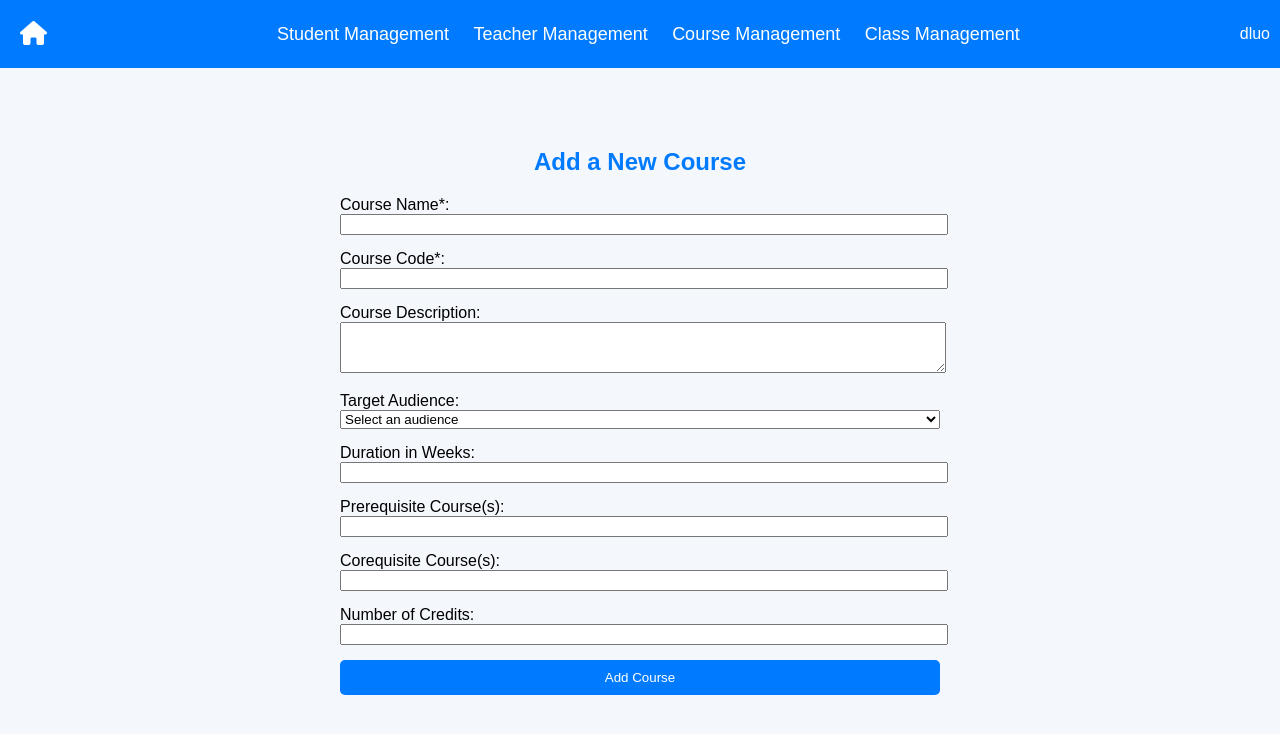
After one commit to yvanyin1/edusys, a Flask app: page /create-course-profile in a window 1280 px wide. The commit adds this page. Shown: the top 734 px of the page. Run offline with Flask 3, Linux system fonts and the light colour scheme.

Commit message:
Added frontend and backend to course profile creation form

```diff
--- a/app/app.py
+++ b/app/app.py
@@ -1,4 +1,4 @@
-from flask import Flask, render_template
+from flask import Flask, render_template, request
 import os
 
 app = Flask(__name__, template_folder=os.path.join(os.getcwd(), 'templates'))
@@ -13,5 +13,10 @@ def course_management():
     return render_template("index.html", username="dluo")
 
 
+@app.route('/create-course-profile')
+def create_course_profile():
+    return render_template("create_course_profile_form.html", username="dluo")
+
+
 if __name__ == '__main__':
     app.run(debug=True)
--- /dev/null
+++ b/templates/create_course_profile_form.html
@@ -0,0 +1,51 @@
+{% extends "base.html" %}
+{% block title %}Create Course Profile{% endblock %}
+
+{% block content %}
+<div style="max-width: 600px; margin: 40px auto; padding: 20px;">
+    <h2 style="text-align: center; color: #007BFF;">Add a New Course</h2>
+
+    <form action="#" method="post" style="display: flex; flex-direction: column; gap: 15px;">
+
+        <label>Course Name*:
+            <input type="text" name="course_name" required style="width: 100%;">
+        </label>
+
+        <label>Course Code*:
+            <input type="text" name="course_code" required style="width: 100%;">
+        </label>
+
+        <label>Course Description:
+            <textarea name="course_desc" rows="3" style="width: 100%;"></textarea>
+        </label>
+
+        <label>Target Audience:
+            <select name="target_audience" style="width: 100%;">
+                <option value="" disabled selected>Select an audience</option>
+                <option value="Youth">Youth</option>
+                <option value="Adult">Adult</option>
+            </select>
+        </label>
+
+        <label>Duration in Weeks:
+            <input type="number" name="duration_weeks" style="width: 100%;">
+        </label>
+
+        <label>Prerequisite Course(s):
+            <input type="text" name="prerequisites" style="width: 100%;">
+        </label>
+
+        <label>Corequisite Course(s):
+            <input type="text" name="corequisites" style="width: 100%;">
+        </label>
+
+        <label>Number of Credits:
+            <input type="number" step="0.1" name="credits" style="width: 100%;">
+        </label>
+
+        <button type="submit" style="background-color: #007BFF; color: white; padding: 10px; border: none; border-radius: 5px;">
+            Add Course
+        </button>
+    </form>
+</div>
+{% endblock %}
--- a/templates/index.html
+++ b/templates/index.html
@@ -9,7 +9,7 @@
 
         <!-- Create -->
         <div>
-            <a href="#" style="color: #007BFF; font-size: 20px; text-decoration: underline;">Create Course Profile</a>
+            <a href="{{ url_for('create_course_profile') }}">Create Course Profile</a>
             <p style="margin-top: 8px;">
                 Register a new course by entering its details such as
                 course name, course code, course description, etc.
```
